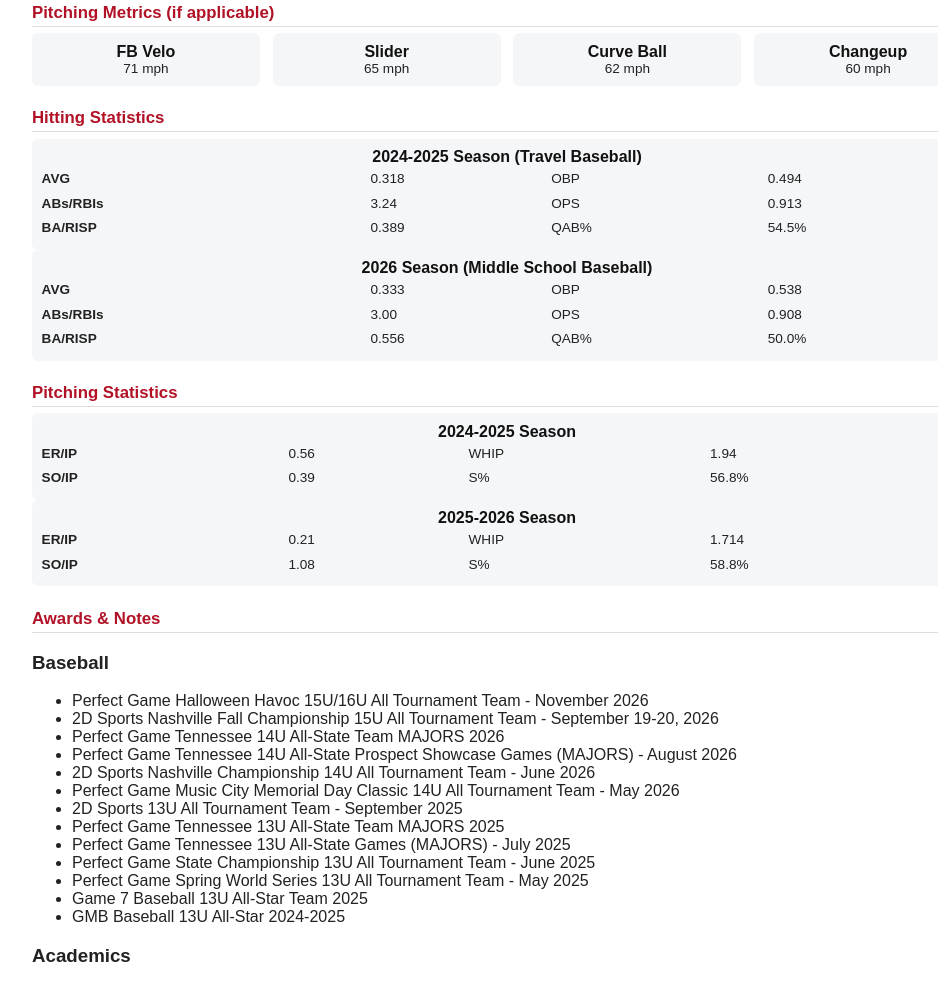
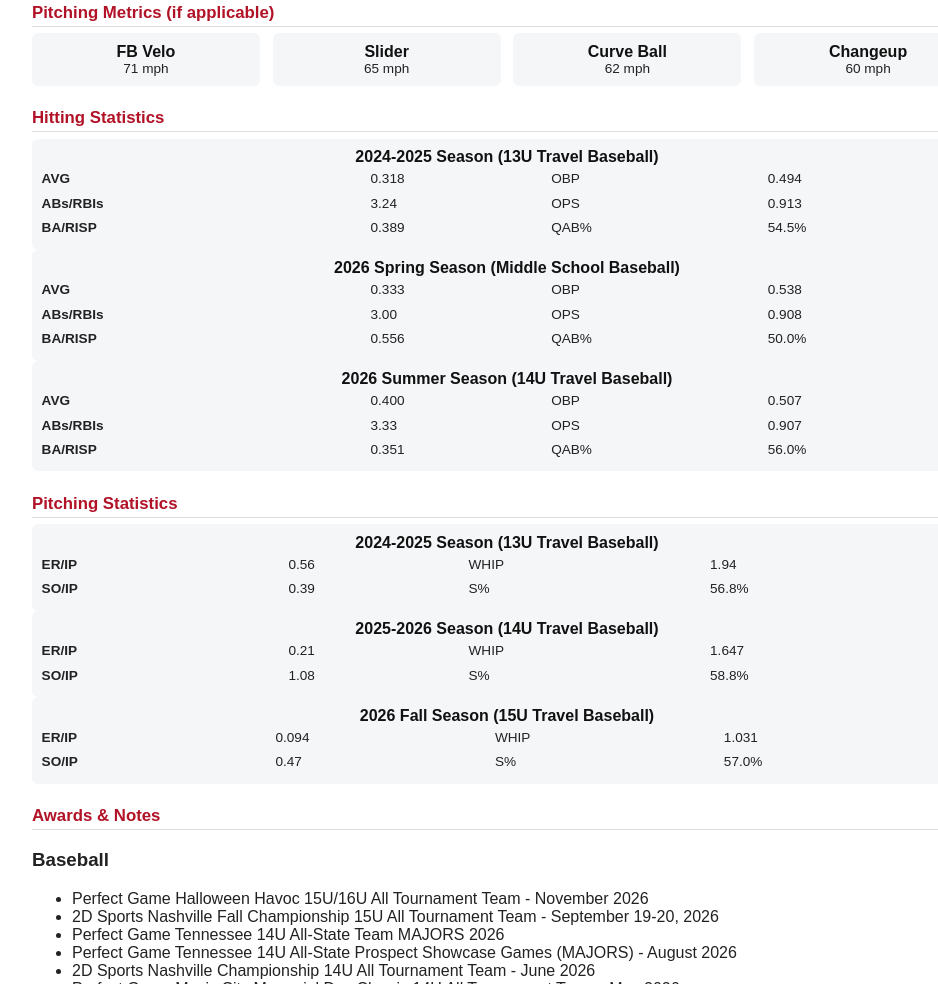
Before and after one commit to nba-thunder-national/baseball, a plain HTML site: page lucca-gurrola.html in a window 1280 px wide. Shown: the part 855-1839 px from the top of the page, without its empty margins (133-1071 px from the left). Drawn offline with Linux system fonts and the light colour scheme.

Commit message:
Update lucca-gurrola.html
updating stats

```diff
--- a/lucca-gurrola.html
+++ b/lucca-gurrola.html
@@ -77,7 +77,7 @@ header,.print-btn,video{display:none}
 <div class="section">
 <h2>Hitting Statistics</h2>
 <div class="metrics">
-<div class="metric-box"><strong>2024-2025 Season (Travel Baseball)</strong>
+<div class="metric-box"><strong>2024-2025 Season (13U Travel Baseball)</strong>
 <table>
 <tr><td>AVG</td><td>0.318</td><td>OBP</td><td>0.494</td></tr>
 <tr><td>ABs/RBIs</td><td>3.24</td><td>OPS</td><td>0.913</td></tr>
@@ -86,7 +86,7 @@ header,.print-btn,video{display:none}
 </div>
 </div>
 <div class="metrics">
-<div class="metric-box"><strong>2026 Season (Middle School Baseball)</strong>
+<div class="metric-box"><strong>2026 Spring Season (Middle School Baseball)</strong>
 <table>
 <tr><td>AVG</td><td>0.333</td><td>OBP</td><td>0.538</td></tr>
 <tr><td>ABs/RBIs</td><td>3.00</td><td>OPS</td><td>0.908</td></tr>
@@ -94,12 +94,21 @@ header,.print-btn,video{display:none}
 </table>
 </div>
 </div>
+<div class="metrics">
+<div class="metric-box"><strong>2026 Summer Season (14U Travel Baseball)</strong>
+<table>
+<tr><td>AVG</td><td>0.400</td><td>OBP</td><td>0.507</td></tr>
+<tr><td>ABs/RBIs</td><td>3.33</td><td>OPS</td><td>0.907</td></tr>
+<tr><td>BA/RISP</td><td>0.351</td><td>QAB%</td><td>56.0%</td></tr>
+</table>
+</div>
+</div>
 </div>
 
-  <div class="section">
+<div class="section">
 <h2>Pitching Statistics</h2>
 <div class="metrics">
-<div class="metric-box"><strong>2024-2025 Season</strong>
+<div class="metric-box"><strong>2024-2025 Season (13U Travel Baseball)</strong>
 <table>
 <tr><td>ER/IP</td><td>0.56</td><td>WHIP</td><td>1.94</td></tr>
 <tr><td>SO/IP</td><td>0.39</td><td>S%</td><td>56.8%</td></tr>
@@ -107,10 +116,18 @@ header,.print-btn,video{display:none}
 </div>
 </div>
 <div class="metrics">
-<div class="metric-box"><strong>2025-2026 Season</strong>
+<div class="metric-box"><strong>2025-2026 Season (14U Travel Baseball)</strong>
 <table>
-<tr><td>ER/IP</td><td>0.21</td><td>WHIP</td><td>1.714</td></tr>
+<tr><td>ER/IP</td><td>0.21</td><td>WHIP</td><td>1.647</td></tr>
 <tr><td>SO/IP</td><td>1.08</td><td>S%</td><td>58.8%</td></tr>
+</table>
+</div>
+</div>
+<div class="metrics">
+<div class="metric-box"><strong>2026 Fall Season (15U Travel Baseball)</strong>
+<table>
+<tr><td>ER/IP</td><td>0.094</td><td>WHIP</td><td>1.031</td></tr>
+<tr><td>SO/IP</td><td>0.47</td><td>S%</td><td>57.0%</td></tr>
 </table>
 </div>
 </div>
```
